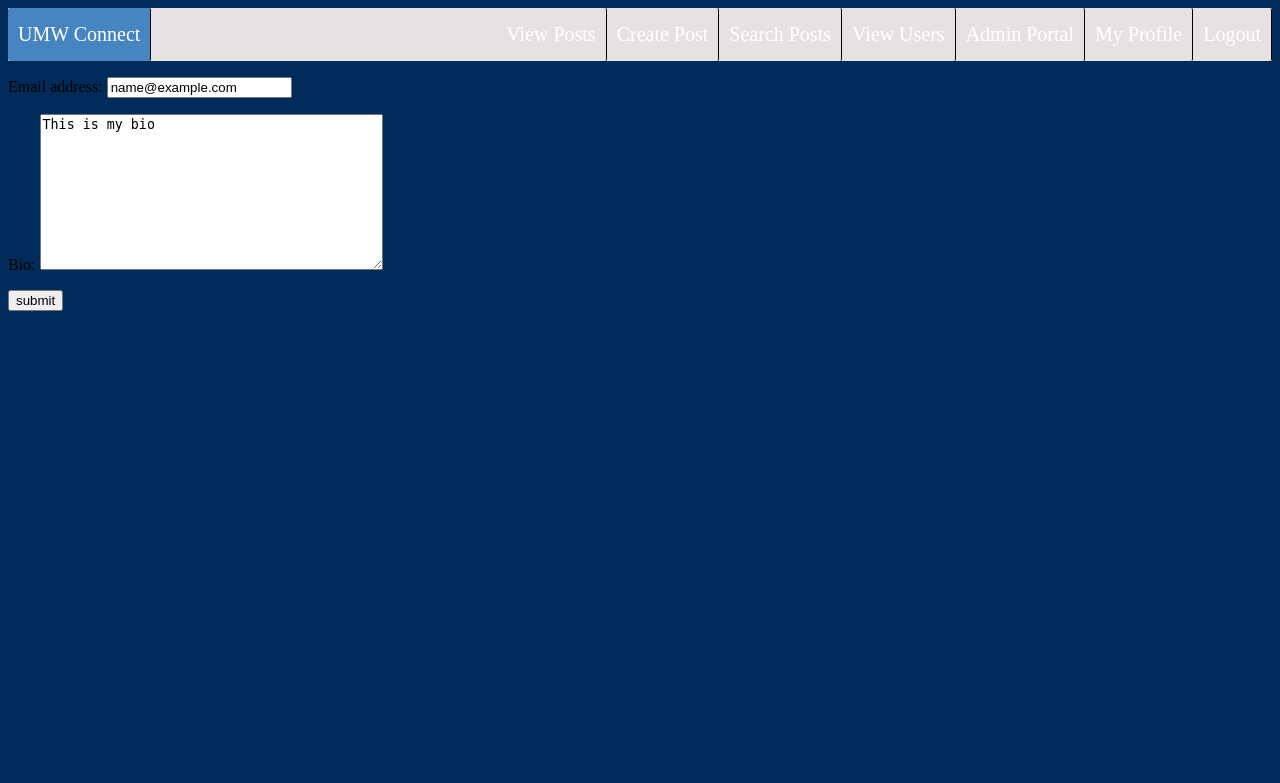
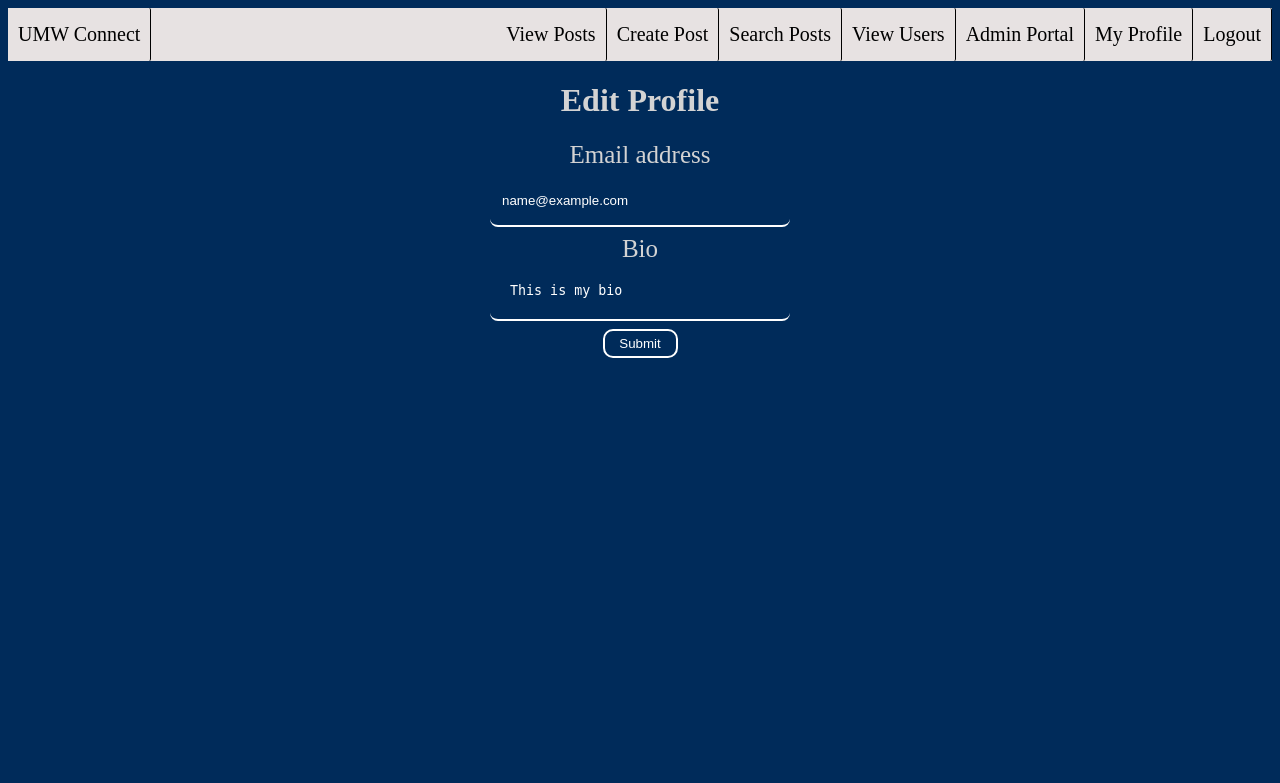
Before and after one commit to jthomas-25/cpsc-430-outreach, a Django app: page /users/edit/1 in a window 1280 px wide. Shown: the top 783 px of the page. Run offline with Django 3.2, Linux system fonts and the light colour scheme; the visitor is signed in with stand-in values (Sample User, id 1); data comes from the database, SQL or seed files in the repository.

Commit message:
Revert user create changes, add form css and changed some forms to use it

```diff
--- /dev/null
+++ b/outreach/outreach_project/home/static/home/form.css
@@ -0,0 +1,64 @@
+.form_title{
+    text-align: center;
+}
+
+form{
+    text-align: center;
+}
+.field_title{
+    font-size: 25px;
+    margin: 10px 0;
+
+}
+
+input[type=date] {
+    width: 500px;
+}
+input[type=text],input[type=email],input[type=password]{
+    width: 300px;
+    height: 50px;
+    padding: 12px ;
+    margin: 8px 4px;
+    background-color: #002B5A;
+    color: white;
+    border: none;
+    border-bottom: 2px solid white;
+    border-bottom-right-radius: 8px;
+    border-bottom-left-radius: 8px;
+    resize: none;
+
+}
+select[name^="graduation"]{
+    width: 100px;
+    margin: 0 5px;
+    background-color: #002B5A;
+    color: white;
+    border-radius: 4px;
+}
+textarea{
+    width: 300px;
+    height: 50px;
+    padding: 12px 20px;
+    margin: 8px 0px;
+    background-color: #002B5A;
+    color: white;
+    border: none;
+    border-bottom: 2px solid white;
+    border-bottom-right-radius: 8px;
+    border-bottom-left-radius: 8px;
+    resize: none;
+    transition: height 0.4s ease-in-out;
+}
+textarea:focus{
+    width: 600px;
+    height: 100px;
+}
+input[type=submit]{
+    padding:5px 10px;
+    width: 75px;
+    color: white;
+    background-color: #002B5A;
+    border: 2px solid white;
+    border-radius: 10px;
+    cursor: pointer;
+}
--- a/outreach/outreach_project/home/static/home/header.css
+++ b/outreach/outreach_project/home/static/home/header.css
@@ -12,7 +12,7 @@
 
   /* Style the header links */
 .header a {
-    color: white;
+    color: black;
     text-align: center;
     padding: 15px 10px;
     text-decoration: none;
@@ -31,7 +31,7 @@
   /* Style the active/current link*/
 .header a.active{
     background-color: #4785c2;
-    color: white;
+    color: black;
   }
 
 
@@ -55,6 +55,10 @@
 
 body {
   background-color: #002B5A;
+  color: lightgray;
+}
+body a{
+  color: lightgray;
 }
 
 .button {
--- a/outreach/outreach_project/posts/templates/posts/header.html
+++ b/outreach/outreach_project/posts/templates/posts/header.html
@@ -1,3 +1,4 @@
+{% url '/posts/' as posts_url %}
 <!DOCTYPE html>
 <html>
 <head>
@@ -5,10 +6,12 @@
     <link rel="stylesheet" type="text/css" href='{% static  'home/header.css' %}?{% now "U" %}'>
 
 </head>
+
     <div class="header">
     <ul>
-    <li><a class="active" href="/">UMW Connect</a></li>
+    <li><a  href="/">UMW Connect</a></li>
         <div class="header-right">
+
             {% if user.is_employer %}
                 <li><a href="/posts/">View Posts</a></li>
                 <li><a href="/posts/create/">Create Post</a></li>
@@ -26,6 +29,7 @@
                 <li><a href = '/users/myprofile/'>My Profile</a></li>
                 <li><a href = '/users/logout/'>Logout</a></li>
             {% endif %}
+
         </div>
     </ul>
     </div>
--- a/outreach/outreach_project/users/templates/users/user_change_form.html
+++ b/outreach/outreach_project/users/templates/users/user_change_form.html
@@ -1,10 +1,25 @@
+<html>
+<head>
+    {% load static %}
+    <link rel="stylesheet" type="text/css" href='{% static  'home/form.css' %}?{% now "U" %}'>
+
+</head>
 
 {% include "header.html" %}
+<h1 class="form_title">Edit Profile</h1>
+<form method="POST">
+    {% csrf_token %}
+{% for field in form %}
+    <label class="field_title">{{field.label }}</label>
+    <br>
+    {{field}}
+    <br>
+{% endfor %}
+    <input type="submit" value="Submit"/>
+</form>
+
 {% if form.errors %}
     {{ form.errors}}
 {% endif %}
-<form method="POST">
-    {% csrf_token %}
-    {{form.as_p}}
-    <input type="submit" value="submit"/>
-</form>
+
+</html>
--- a/outreach/outreach_project/users/views.py
+++ b/outreach/outreach_project/users/views.py
@@ -29,31 +29,32 @@ def user_create(request):
     if request.method == 'POST':
         form = CustomUserCreationForm(request.POST,initial={'graduation_date':None})
         if form.is_valid():
-            user = None#form.save()
+            #user = None
+            user= form.save()
 
             #Get data from the email field
             data = form.cleaned_data.get("email")
 
             #Check if email contains mail.umw.edu as the domain
             if "@mail.umw.edu" in data:
-                pass
+                #pass
                 #Set is_student and is_employer to True
-                #user.is_student = True
+                user.is_student = True
 
             #If email contains anything but umw's domain, set employer to True
             else:
-                pass
-                #user.is_employer = True
-            #user.save()
+                #pass
+                user.is_employer = True
+            user.save()
             # send account verification email
-            with mail.get_connection() as connection:
-                email = mail.EmailMessage(
-                    "Verify your email for UMW Connect",
-                    "This is a test email.",
-                    None,
-                    ["thomas.2010.john@gmail.com"],
-                )
-                email.send()
+            #with mail.get_connection() as connection:
+            #    email = mail.EmailMessage(
+            #        "Verify your email for UMW Connect",
+            #        "This is a test email.",
+            #        None,
+            #        ["thomas.2010.john@gmail.com"],
+            #    )
+            #    email.send()
             return redirect("/users/login")
     else:
         form = CustomUserCreationForm()
```
Also changed, not shown: outreach/outreach_project/posts/templates/posts/post_create_form.html (+19 -3 lines), outreach/outreach_project/users/templates/users/user_create_form.html (+14 -3 lines), outreach/outreach_project/users/templates/users/user_login_form.html (+17 -16 lines).
